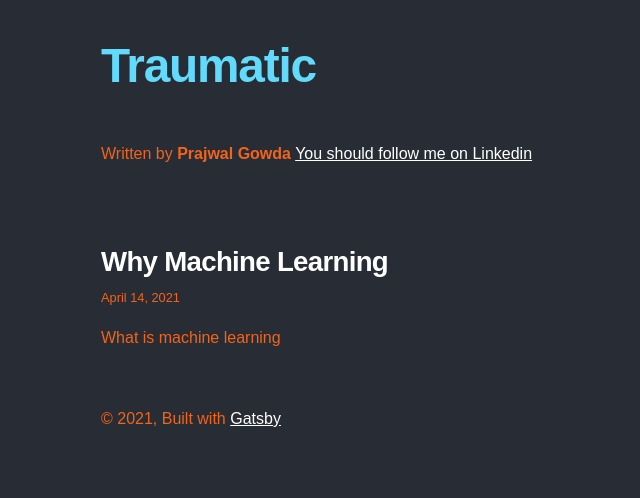
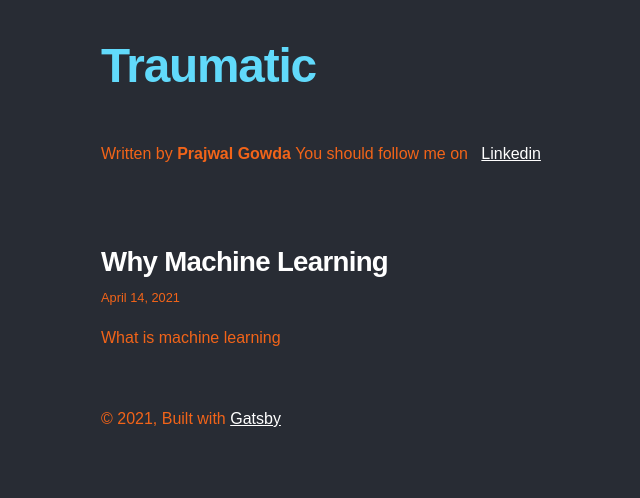
Before and after one commit to prajwal0210/traumatic, a Gatsby site: page / in a window 1280 px wide. Shown: the whole page, without its empty margins (79-719 px from the left). Built offline with nearby package versions, Linux system fonts and the light colour scheme; Gatsby itself is replaced by a stand-in of ours.

Commit message:
links updated

```diff
--- a/src/components/bio.js
+++ b/src/components/bio.js
@@ -35,8 +35,9 @@ const Bio = () => {
         <p>
           Written by <strong>{author.name}</strong> {author?.summary || null}
           {` `}
-          <a href={`www.linkedin.com/in/prajwal-gowda-2101997${social?.linkedin || ``}`}>
-            You should follow me on Linkedin
+          You should follow me on &nbsp;&nbsp;
+          <a href='https://www.linkedin.com/in/prajwal-gowda-2101997/'>
+          Linkedin
           </a>
         </p>
       )}
```
Also changed, not shown: README.md (added).
